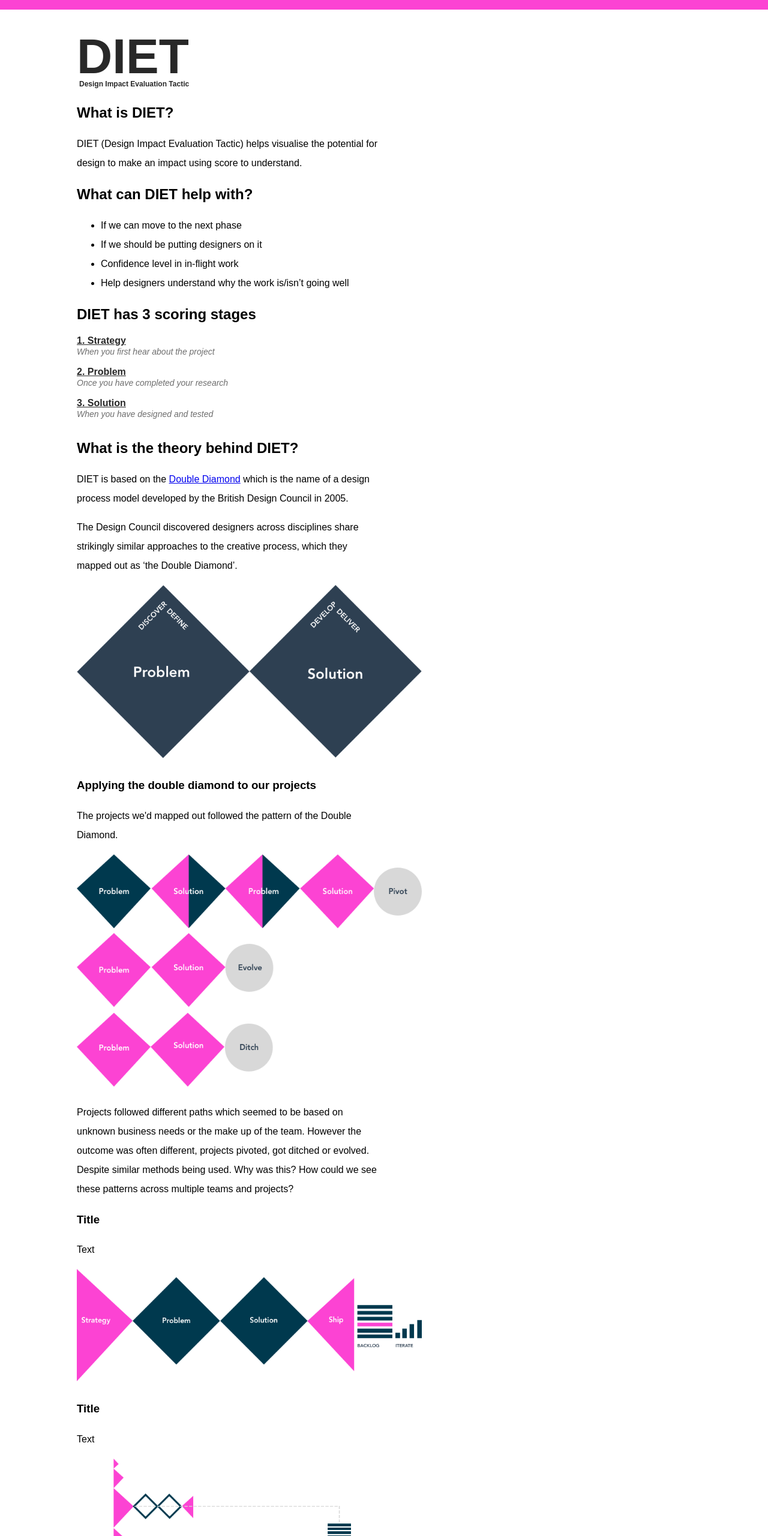
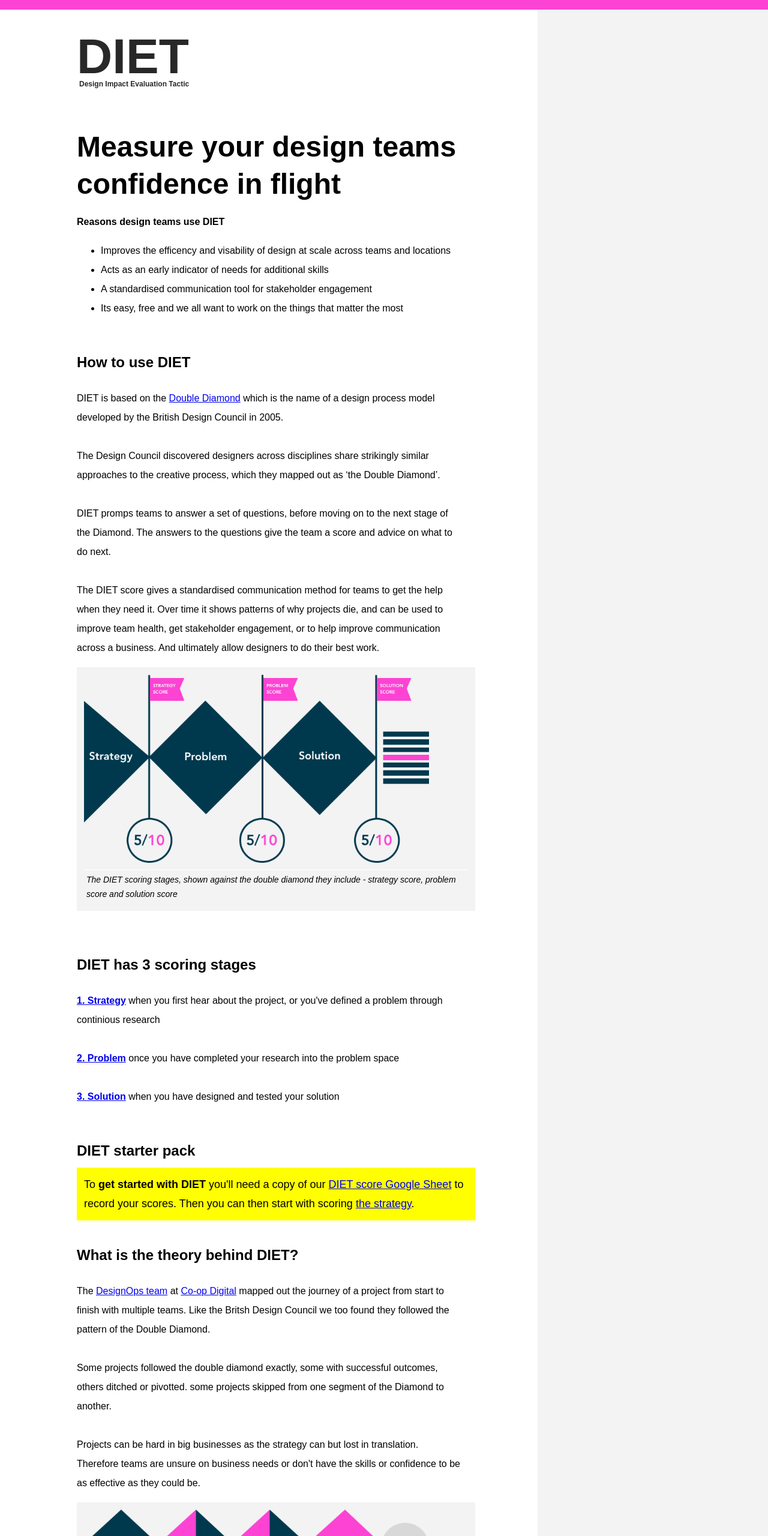
Before and after one commit to davecunningham/davecunningham.github.io, a website: page dietscore/index.html in a window 1280 px wide. Shown: the top 2560 px of the page at 60% size. Drawn offline with nearby package versions, Linux system fonts and the light colour scheme.

Commit message:
DIET score

```diff
--- a/dietscore/app.css
+++ b/dietscore/app.css
@@ -1,12 +1,17 @@
 body {
 	font-family: avenir, arial;
 	font-size: 16px;
+	background: #F3F3F3;
 	border-top: 16px solid #FC43D3;
 	margin: 0px;
 	line-height: 32px;
 }
 
-
+p, h2, figure, .cta, h3 {
+	width: 100%;
+	float: left;
+	clear: both;
+}
 
 h1 {
 	font-size: 82px;
@@ -26,6 +31,16 @@ h2 {
 	font-size: 24px;
 }
 
+h2, h3 {
+	margin: 42px 0 12px 0
+}
+
+h2.title-intro {
+	font-size: 48px;
+	line-height: 62px;
+	margin-bottom: 0px;
+}
+
 fieldset {
 	border:0px;
 	width: 100%;
@@ -36,6 +51,8 @@ fieldset {
 form {
 	margin:-8px 0 0 0;
 }
+
+
 
 ol li a {
 	color:#282828;
@@ -111,8 +128,9 @@ legend {
 
 
 .full {
-	margin-left:10%;
-	width:40%;
+	background: #fff;
+	padding:0 10%;
+	width:50%;
 	max-width: 760px;
 	min-width: 320px;
 	float: left;
@@ -123,6 +141,38 @@ legend {
 	max-width: 575px;
 
 }
+
+.cta {
+	background: #FFFF00;
+	font-size: 18px;
+	padding: 12px;
+}
+
+.cta p {
+	margin: 0px;
+}
+
+figure {
+	background: #F3F3F3;
+	float: left;
+	margin: 0px 0 32px 0;
+	padding: 12px;
+}
+
+figcaption {
+	border-top:1px solid  #fff;
+	margin: 0px;
+	padding: 4px;
+	font-size: 14px;
+	font-style: italic;
+	line-height: 24px;
+}
+
+.scoring-stages li {
+	width:33.3%;
+	float: left;
+}
+
 
 
 .score {
@@ -143,6 +193,7 @@ legend {
 
 
 .score-form {
+	background: #fff;
 	width:70%;
 	padding: 164px 2%;
 	margin-left:36%;
@@ -256,3 +307,21 @@ em, em a {
     width: 100%;
     float: left;
 }
+
+@media only screen and (max-width: 920px) {
+
+
+  img {
+  	width:100%;
+  }
+
+  .full {
+  	width:80%;
+  }
+  h2.title-intro
+  {
+  	font-size: 42px;
+  	line-height: 44px;
+  }
+
+}
--- a/dietscore/index.html
+++ b/dietscore/index.html
@@ -3,6 +3,7 @@
   <head>
     <meta charset="utf-8" />
     <meta name="viewport" content="width=device-width, initial-scale=1.0" />
+    <meta http-equiv="X-UA-Compatible" content="IE=edge,chrome=1">
     <title>Diet score</title>
     <link rel="stylesheet" href="app.css" />
   </head>
@@ -10,26 +11,18 @@
 <div class="full">
     <h1>DIET<span>Design Impact Evaluation Tactic</span></h1>
 
-    <h2>What is DIET?</h2>
-    <p>
-      DIET (Design Impact Evaluation Tactic) helps visualise the potential for design to make an impact using score to understand.
-    </p>
-    <h2>What can DIET help with?</h2>
+    <h2 class="title-intro">Measure your design teams confidence in flight</h2>
+
+     <p><strong>Reasons design teams use DIET</strong></p>
       <ul>
-      <li>If we can move to the next phase</li>
-      <li>If we should be putting designers on it</li>
-      <li>Confidence level in in-flight work</li>
-      <li>Help designers understand why the work is/isn’t going well</li>
+        <li>Improves the efficency and visability of design at scale across teams and locations</li>
+        <li>Acts as an early indicator of needs for additional skills</li>
+        <li>A standardised communication tool for stakeholder engagement</li>
+        <li>Its easy, free and we all want to work on the things that matter the most</li>
       </ul>
 
-     <h2>DIET has 3 scoring stages</h2>
-      <ol>
-        <li><a class="selected" href="strategy.html">1. Strategy<span>When you first hear about the project</span></a></li>
-        <li><a href="problem.html">2. Problem<span>Once you have completed your research</span></a></li>
-        <li><a href="solution.html">3. Solution<span>When you have designed and tested</span></a></li>
-      </ol>
+      <h2>How to use DIET</h2>
 
-      <h2>What is the theory behind DIET?</h2>
       <p>
         DIET is based on the <a href="https://www.designcouncil.org.uk/news-opinion/design-process-what-double-diamond">Double Diamond</a> which is the name of a design process model developed by the British Design Council in 2005.</a>
       </p>
@@ -38,141 +31,156 @@
         The Design Council discovered designers across disciplines share strikingly similar approaches to the creative process, which they mapped out as ‘the Double Diamond’.
       </p>
       <p>
-        <img src="img/doublediamond.png" alt="Double Diamond">
+        DIET promps teams to answer a set of questions, before moving on to the next stage of the Diamond.
+        The answers to the questions give the team a score and advice on what to do next.
+      </p>
+      <p>
+        The DIET score gives a standardised communication method for teams to get the help when they need it. Over time it shows patterns of why projects die, and can be used to improve team health, get stakeholder engagement, or to help improve communication across a business. And ultimately allow designers to do their best work.
       </p>
 
-      <h3>Applying the double diamond to our projects</h3>
+      <figure>
+        <img src="img/dietstages.png" alt="Double Diamond">
+        <figcaption>The DIET scoring stages, shown against the double diamond they include - strategy score, problem score and solution score</figcaption>
+      </figure>
+
+     <h2>DIET has 3 scoring stages</h2>
      <p>
-          The projects we'd mapped out followed the pattern of the Double Diamond.
+      <strong><a href="strategy.html">1. Strategy</a></strong>
+      when you first hear about the project, or  you've defined a problem through continious research
      </p>
      <p>
-        <img src="img/journeyofaproject.png" alt="Double Diamond">
+       <strong><a href="problem.html">2. Problem</strong></a>
+       once you have completed your research into the problem space
      </p>
      <p>
-          Projects followed different paths which seemed to be based on unknown business needs or the make up of the team.
-          However the outcome was often different, projects pivoted, got ditched or evolved. Despite similar methods being used.
-          Why was this? How could we see these patterns across multiple teams and projects?
+       <strong><a href="solution.html">3. Solution</a></strong>
+       when you have designed and tested your solution
      </p>
-      <h3>Title</h3>
+
+     <h2>DIET starter pack</h2>
+
+     <div class="cta">
      <p>
-          Text
+        To <strong>get started with DIET</strong> you'll need a copy of our <a target="_blank" href="https://docs.google.com/spreadsheets/d/1GZEr-xJGxJMbcoUZNg-Q6KUMUNFnOZuFLOVEcj6-AuY/edit?usp=sharing">DIET score Google Sheet</a> to record your scores.
+        Then you can then start with scoring <a href="strategy.html">the strategy</a>.
+     </p>
+     </div>
+
+
+      <h2>What is the theory behind DIET?</h2>
+
+      <p>
+        The <a href="https://twitter.com/doingdesignops">DesignOps team</a> at <a href="https://digitalblog.coop.co.uk/" target="_blank">Co-op Digital</a> mapped out the journey of a project from start to finish with multiple teams. Like the Britsh Design Council we too found they followed the pattern of the Double Diamond.
       </p>
       <p>
-        <img src="img/strategy.png" alt="Double Diamond">
-      </p>
-      <h3>Title</h3>
-      <p>
-          Text
+          Some projects followed the double diamond exactly, some with successful outcomes, others ditched or pivotted. some projects skipped from one segment of the Diamond to another.
       </p>
       <p>
-        <img src="img/strategytodelivery.png" alt="Double Diamond">
+        Projects can be hard in big businesses as the strategy can but lost in translation. Therefore teams are unsure on business needs or don't have the skills or confidence to be as effective as they could be.
       </p>
-      <h3>Title</h3>
+
+      <figure>
+        <img src="img/journeyofaproject.png" alt="Double Diamond">
+        <figcaption>Examples of how 3 projects followed the double diamond path in different ways, which resulted in different outcomes.</figcaption>
+      </figure>
+
+
+      <h2>Diamonds with extra bits</h2>
       <p>
-          Text
+          The double diamond is a well known artifact amongst the design community. However as many people have illutrated before we miss the bit before 'strategy' and the bit after 'ship'.
       </p>
       <p>
-        <img src="img/deathofaproject.png" alt="Double Diamond">
+        These two parts are integral in delivering effective design solutions. If we don't understand the strategy then the solution often doesn't get shipped.
       </p>
 
-      <h3>Title</h3>
+      <figure>
+        <img src="img/strategy.png" alt="Double Diamond">
+        <figcaption>The double diamond with extras bits, before 'strategy' and after 'ship'.</figcaption>
+      </figure>
+      <h2>Expectation to just get it done</h2>
       <p>
-          Text
+          If we consider the strategy to be part of a chain, linked to many other projects across multiple products.
       </p>
       <p>
+          Getting into the strategy space is important but delve too deep and projects can balloon and take a long time.
+      </p>
+      <p>
+          It's no wonder there is often an expectation from stakeholder of just getting the thing done.
+          Juggling multiple projects and having an expectation of delivery within a timeframe must be tough.
+      </p>
+      <figure>
+        <img src="img/strategytodelivery.png" alt="Double Diamond">
+        <figcaption>The strategy chain and deliver chain. Is there an expectation that the faster route should be taken?</figcaption>
+      </figure>
+
+      <h3>Death of a project</h3>
+      <p>
+          When more time than is expected is spent in the problem or solution space projects can often die.
+          Questions like "Why are we doing ths research?" or "We already know this is true" and "Why is this taking so long?" can be very disheartening for designers. And kill momentum as the team is in mid discovery mode, the direction changes.
+      </p>
+      <figure>
+        <img src="img/deathofaproject.png" alt="Double Diamond">
+        <figcaption>Projects die at different stages of the double dimond</figcaption>
+      </figure>
+
+
+      <h2>Inside the problem &amp; solution space</h2>
+      <p>
+          As a design team we mostly spend our time in the "Problem" and "Solution" space.
+          So how can we be more effective here? And communicate our needs clearly across teams?
+      </p>
+      <figure>
         <img src="img/designspace.png" alt="Double Diamond">
+        <figcaption>Inside the problem and solution space of the double diamon</figcaption>
+      </figure>
+
+
+      <h2>DIET scoring stages</h2>
+      <p>
+          The DIET (Design Impact Evaluation Tactic) scoring stages encourage teams to stop and answer important questions at key stages of the project.
       </p>
-      <h3>Title</h3>
+      <figure>
+        <img src="img/dietscore.png" alt="Double Diamond">
+        <figcaption>The DIET scoring stages, shown against the double diamond they include - strategy score, problem score and solution score</figcaption>
+      </figure>
+      <h3>DIET scoring stages</h2>
       <p>
-        <img src="img/strategyspace.png" alt="Double Diamond">
+          A low score at the strategy stage may indicate the team need more time, or more stakeholder enagement. Both issues are common in projects yet occur time and time again.
       </p>
-
+      <figure>
+      <img src="img/dietoutcome.png" alt="Double Diamond">
+      <figcaption>The DIET scores are stored in a spreadsheet to help reveal patterns over time. </figcaption>
+    </figure>
+      <p>
+          Teams change, stakeholders come and go, the shapes of the problems change. DIET is a constant, a reminder that the basics are important.
       </p>
-
-      <h3>Title</h3>
       <p>
-        <img src="img/dietscore.png" alt="Double Diamond">
+          Overtime DIET can be a powerful persuation tool, outcomes are important to businesses. Time, resourcing, recruiting and money are also key to a businesses survival. If you have 100 projects that have a DIET score, you can pin point common opportunites for improvement.
+      </p>
+      <p>
+        If 20 out of your 100 projects got ditched due to stakeholders not being involved. And the other 80 evolved and achieve the business outcome. That is powerful, not many business minded people will ignore those stats.
       </p>
 
 
+     <h2>Give it a try - DIET starter pack</h2>
+
+     <div class="cta">
+     <p>
+        To <strong>get started with DIET</strong> you'll need a copy of our <a target="_blank" href="https://docs.google.com/spreadsheets/d/1GZEr-xJGxJMbcoUZNg-Q6KUMUNFnOZuFLOVEcj6-AuY/edit?usp=sharing">DIET score Google Sheet</a> to record your scores.
+        Then you can then start with scoring <a href="strategy.html">the strategy</a>.
      </p>
-
-
+     </div>
+    <h2>DIET is an experimental project by Co-op Digital</h2>
+    <p>
+      If you have feedback or would like to help us develop DIET further please contact dave.cunningham@coopdigital.co.uk
+    </p>
+    <p>
+      <a href="https://twitter.com/DoingDesignOps">Follow @DoingDesignOps on Twitter</a> for updates.
+    </p>
 
   </div>
 
 
- <div class="results"></div>
-
-<script src="https://code.jquery.com/jquery-1.12.4.min.js"></script>
-<script type="text/javascript">
-    $(document).ready(function(){
-
-      $( ".results" ).hide();
-
-        $("input[type='button']").click(function(){
-
-        var q1 = $("input[name='q1']:checked").val();
-        var q2 = $("input[name='q2']:checked").val();
-        var q3 = $("input[name='q3']:checked").val();
-        var q4 = $("input[name='q4']:checked").val();
-        var q5 = $("input[name='q5']:checked").val();
-
-        var answer = parseInt(q1, 10) + parseInt(q2, 10) + parseInt(q3, 10) + parseInt(q4, 10) ;
-
-        var dietscore = "0";
-
-        if (q5=="20")
-        {
-          dietscore = parseInt(answer, 10) + parseInt(q5, 10) ;
-        }
-        else
-        {
-          dietscore = parseInt(answer, 10) / parseInt(q5, 10) ;
-        }
-
-        var colour = "";
-        var message = "";
-
-
-
-        if (dietscore < "36")
-        {
-            colour = "#9F2A00";
-            message = "Stop, raise with your principal";
-        }
-
-        if (dietscore > "35" && dietscore < "51")
-        {
-             colour = "#D63118";
-            message = "Seek extra time to get info";
-        }
-
-        if (dietscore > "50" && dietscore < "71")
-        {
-             colour = "#F8642C";
-            message = "Raise risks to the team";
-        }
-
-         if (dietscore > "70" && dietscore < "101")
-        {
-             colour = "#4F820D";
-            message = "You're good to go";
-        }
-
-
-
-        $( ".results" ).show();
-        $( ".score" ).hide();
-        $( ".score-form" ).hide();
-
-         $('.results').html("<div class='diet-score' style='background:" + colour + "'><span>" + dietscore.toFixed(0) + "</span><p>Diet score</p></div><p>  " + message + "</p>");
-
-        });
-    });
-</script>
-
-
-
+  </div>
   </body>
 </html>
```
Also changed, not shown: dietscore/img/dietoutcome.png (added), dietscore/img/dietstages.png (added). Lines whose indentation alone changed are shown as unchanged.
